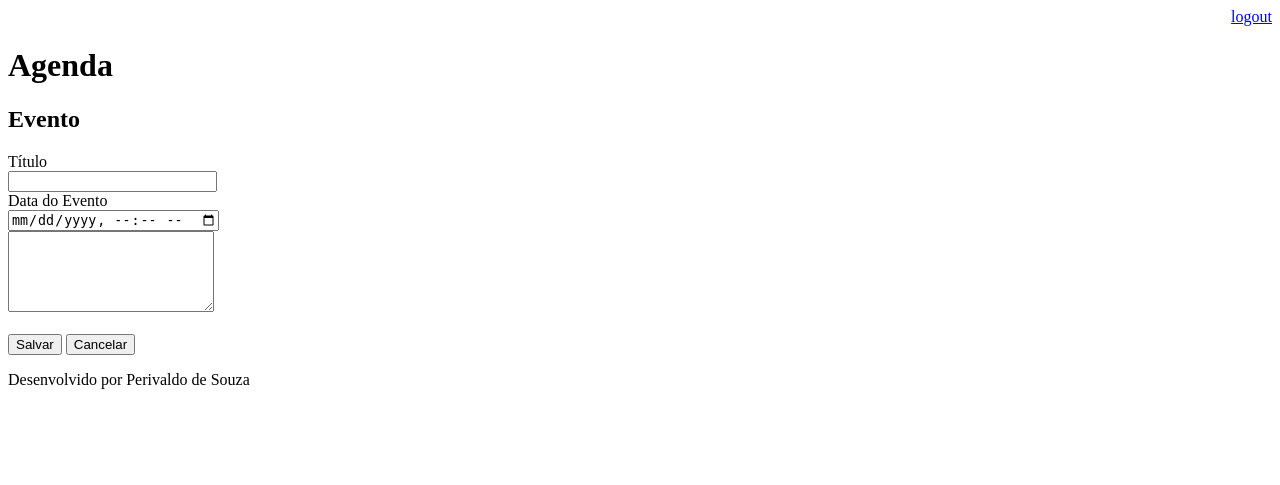
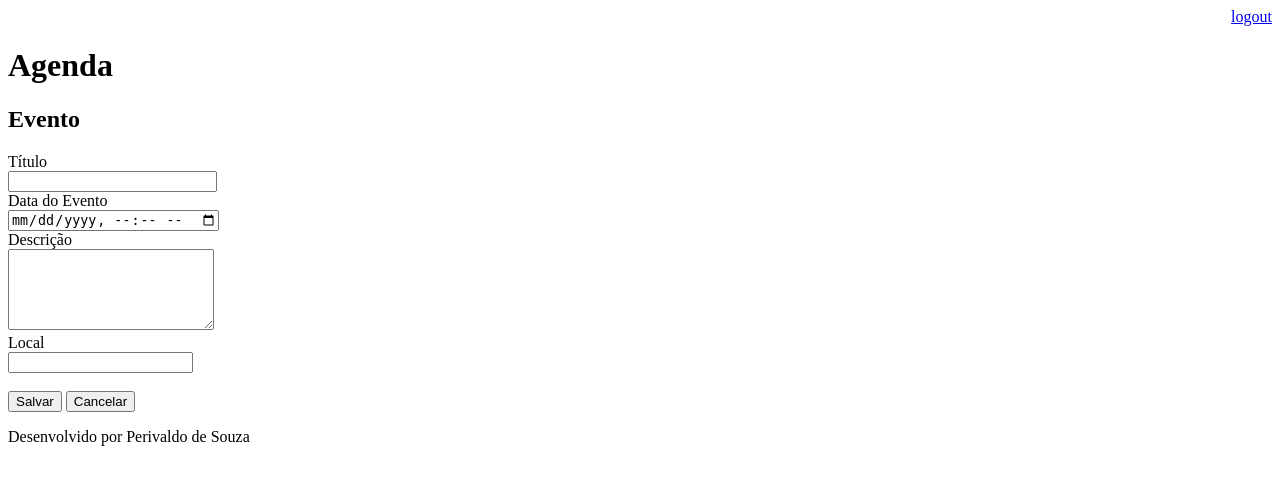
Before and after one commit to Souza83/agenda, a Django app: page /agenda/evento/ in a window 1280 px wide. Shown: the top 485 px of the page. Run offline with Django 3.2, Linux system fonts and the light colour scheme; a user stored in the database is signed in.

Commit message:
Adicionado local do evento

```diff
--- a/core/models.py
+++ b/core/models.py
@@ -20,3 +20,6 @@ class Evento(models.Model):
 
     def get_data_evento(self):
         return self.data_evento.strftime('%d/%m/%Y %H:%M Hrs')
+
+    def __str__(self):
+        return self.local
--- a/core/views.py
+++ b/core/views.py
@@ -53,9 +53,11 @@ def submit_evento(request):
         titulo = request.POST.get('titulo')
         data_evento = request.POST.get('data_evento')
         derscricao = request.POST.get('derscricao')
+        local = request.POST.get('local')
         usuario = request.user
         Evento.objects.create(titulo=titulo,
                               data_evento=data_evento,
                               derscricao=derscricao,
+                              local=local,
                               usuario=usuario)
     return redirect('/')
--- a/templates/agenda.html
+++ b/templates/agenda.html
@@ -7,7 +7,7 @@
     </a>
     <ul style="font-size: 18px">
         {% for evento in eventos %}
-            <li>{{evento.titulo}} {{evento.get_data_evento}}</li>
+            <li>{{evento.titulo}} {{evento.local}} {{evento.get_data_evento}} </li>
         {% endfor %}
     </ul>
 {% endblock %}
--- a/templates/evento.html
+++ b/templates/evento.html
@@ -12,7 +12,13 @@
     <br>
     <input type="datetime-local" name="data_evento">
     <br>
+    <label>Descrição</label>
+    <br>
     <textarea name="derscricao" rows="5" cols="23"></textarea>
+    <br>
+    <label>Local</label>
+    <br>
+    <input type="text" name="local" cols="23">
     <br><br>
     <button type="submit" name="salvar">Salvar</button>
     <a href="/">
```
Also changed, not shown: db.sqlite3.
